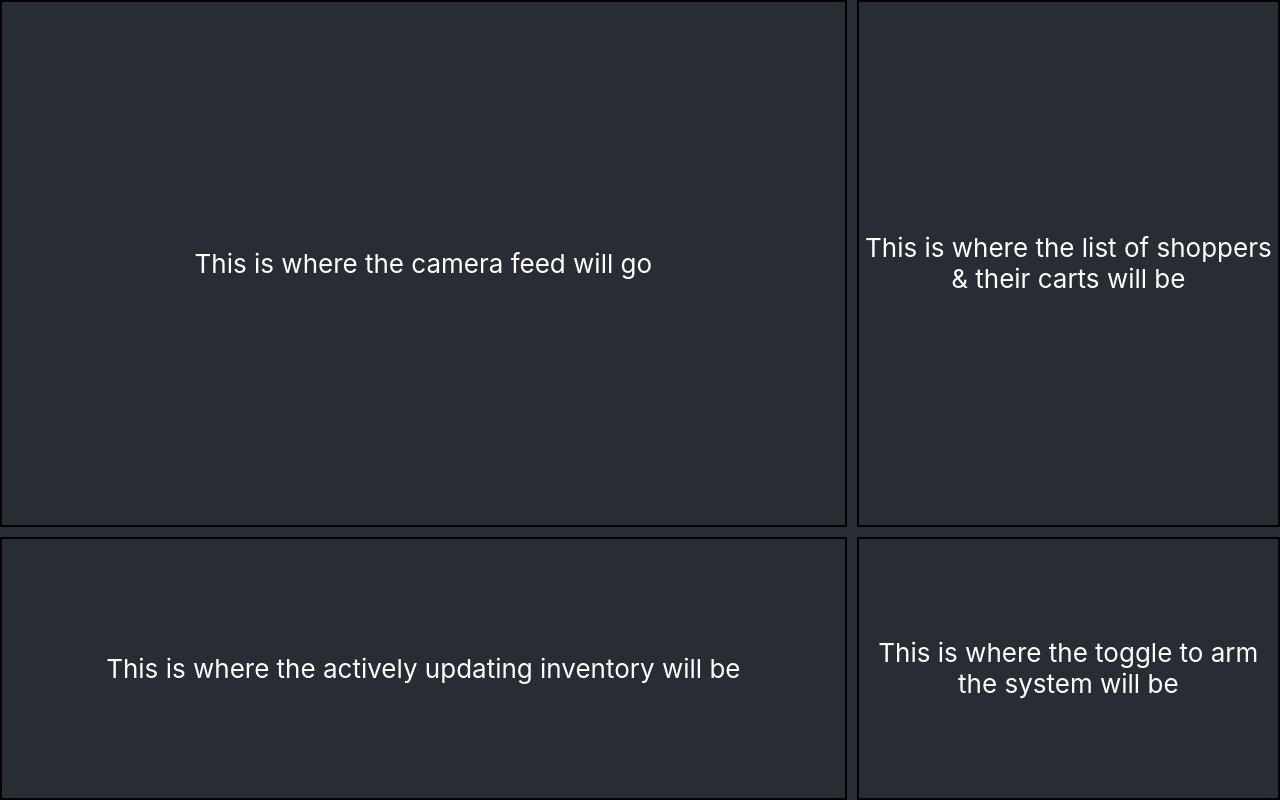
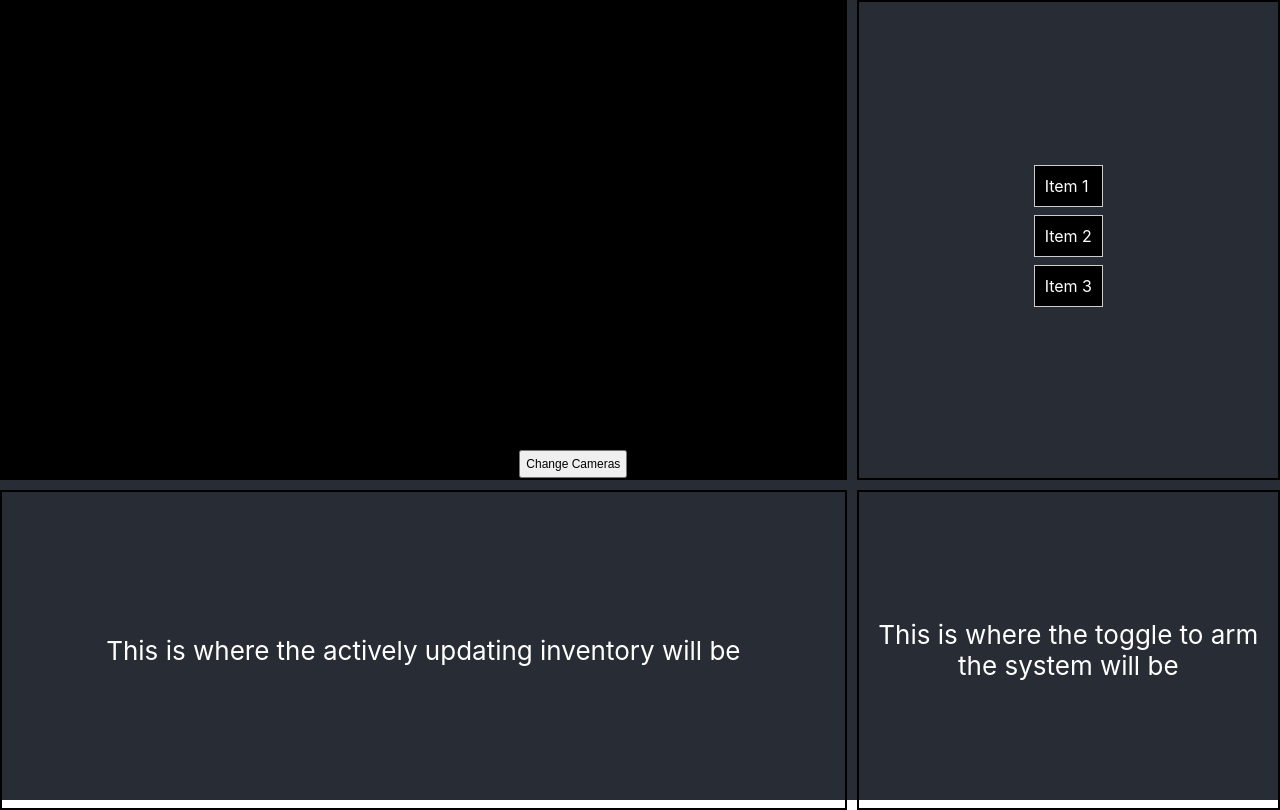
Before and after one commit to FriesForCats/THE-AWESOME-IDEA-9000, a React (Create React App) app in the folder GUI-Folder/my-app/: page / in a window 1280 px wide. Built offline with nearby package versions, Linux system fonts and the light colour scheme; no server answers.

Commit message:
GUI pt.2

```diff
--- a/GUI-Folder/my-app/src/App.css
+++ b/GUI-Folder/my-app/src/App.css
@@ -1,7 +1,8 @@
 .App {
   display: grid;
-  grid-template-columns: 2fr 1fr;
-  grid-template-rows: 2fr 1fr;
+  grid-template-columns: 3fr 1.5fr;
+  grid-template-rows: 60vh 40vh;
+  grid-template-areas: "camera shoppers" "inventory button";
   gap: 10px;
   height: 100vh;
   background-color: #282c34;
@@ -9,49 +10,53 @@
 }
 
 .Camera {
-  grid-column: 1/2;
-  grid-row: 1/2;
+  grid-area: camera;
   border: 2px solid black;
+
   display: flex;
-  flex-direction: column;
   align-items: center;
   justify-content: center;
-  font-size: calc(10px + 2vmin);
-  text-align: center;
+
+  overflow: hidden;
+  background: black;
+}
+
+.Camera video {
+  width: 100%;
+  height: 100%;
+  object-fit: contain;
+  }
+
+.Change-Camera {
+
+  padding: 5px 5px;
+  font-size: 12px;
+  align-self: end;
+  justify-self: end;
 }
 
 .Current-Shoppers {
-  grid-column: 2/3;
-  grid-row: 1/2;
+  grid-area: shoppers;
   border: 2px solid black;
   display: flex;
-  flex-direction: column;
   align-items: center;
   justify-content: center;
+}
+
+.Inventory-List {
+  grid-area: inventory;
+  border: 2px solid black;
+  display: grid;
+  place-items: center;
   font-size: calc(10px + 2vmin);
   text-align: center;
 }
 
 .Arming-Button {
-  grid-column: 2/3;
-  grid-row: 2/3;
+  grid-area: button;
   border: 2px solid black;
-  display: flex;
-  flex-direction: column;
-  align-items: center;
-  justify-content: center;
+  display: grid;
+  place-items: center;
   font-size: calc(10px + 2vmin);
   text-align: center;
 }
-
-.Inventory-List {
-  grid-column: 1/2;
-  grid-row: 2/3;
-  border: 2px solid black;
-  display: flex;
-  flex-direction: column;
-  align-items: center;
-  justify-content: center;
-  font-size: calc(10px + 2vmin);
-  text-align: center;
-}
--- a/GUI-Folder/my-app/src/App.js
+++ b/GUI-Folder/my-app/src/App.js
@@ -1,12 +1,25 @@
 import './App.css';
+import Camera from './components/Camera.js'
+import Accordion from './components/Shoppers_List.js';
 
 function App() {
   return (
     <div className="App">
-      <div className = "Camera">This is where the camera feed will go</div>
-      <div className = "Current-Shoppers">This is where the list of shoppers & their carts will be</div>
-      <div className = "Arming-Button">This is where the toggle to arm the system will be</div>
-      <div className = "Inventory-List">This is where the actively updating inventory will be</div>
+      <div className = "Camera">
+        <Camera/>
+        <button className= 'Change-Camera'>
+          Change Cameras
+        </button>
+      </div>
+      <div className = "Current-Shoppers">
+        <Accordion/>
+      </div>
+      <div className = "Arming-Button">
+        This is where the toggle to arm the system will be
+        </div>
+      <div className = "Inventory-List">
+        This is where the actively updating inventory will be
+        </div>
     </div>
   );
 }
--- /dev/null
+++ b/GUI-Folder/my-app/src/components/Camera.js
@@ -0,0 +1,40 @@
+import {useEffect , useRef} from "react";
+
+function Camera() {
+    const videoRef = useRef(null);
+
+    useEffect(() => {
+        //Make a variable to hold the video stream from the camera
+        let stream;
+
+        //Ask for camera permissions, if so display it, if not give an error
+        navigator.mediaDevices.getUserMedia({video: true})
+            .then(s => {
+                stream = s;
+                videoRef.current.srcObject = stream;
+            })
+            .catch(err => {
+                console.error("Error accessing webcam:" , err);
+            });
+
+        //If access to video is lost for whatever reason, cleanup the stream
+        return () => {
+            if (stream) {
+                stream.getTracks().forEach(track => track.stop());
+            }
+        };
+    } , []);
+
+    return (
+        <div>
+            <video
+            ref={videoRef}
+            autoPlay
+            playsInline
+            style={{width: "100%", height: "100%", objectFit: "cover"}}
+            />
+        </div>
+    );
+}
+
+export default Camera;
--- /dev/null
+++ b/GUI-Folder/my-app/src/components/Shoppers_List.js
@@ -0,0 +1,48 @@
+import {useState} from 'react';
+
+const Dropdown = ({title , content}) => {
+    const [open , setOpen] = useState(false);
+
+    return (
+        <div
+        style = {{border: "1px solid #ccc" ,
+        marginBottom: "8px"
+        }}>
+            <div
+            onClick = {() => setOpen(!open)}
+            style = {{
+                padding : "10px",
+                cursor : "pointer",
+                background : "#000000",
+            }}
+            >
+                {title}
+            </div>
+            {open && (
+                <div style = {{padding : "10px" , background : "#000000"}}>
+                    {content}
+                </div>
+            )}
+        </div>
+    );
+};
+
+export default function Accordion() {
+    const data = [
+        { title: "Item 1" , content: "Info about Item 1"},
+        { title: "Item 2" , content: "Info about Item 2"},
+        { title: "Item 3" , content: "Info about Item 3"},
+    ];
+
+    return (
+        <div>
+            {data.map((item , index) => (
+                <Dropdown
+                key = {index}
+                title = {item.title}
+                content = {item.content}
+                />
+            ))}
+        </div>
+    );
+}
```
